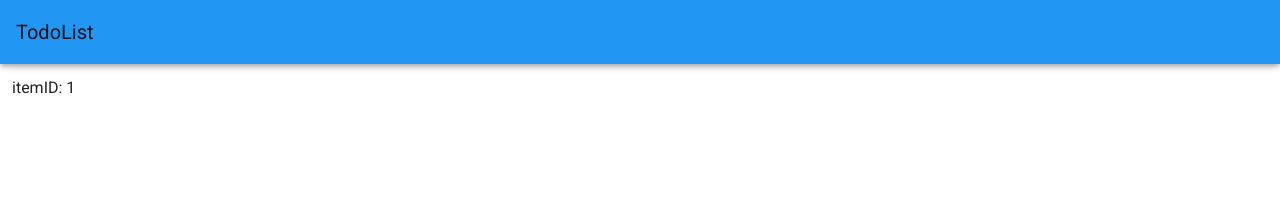
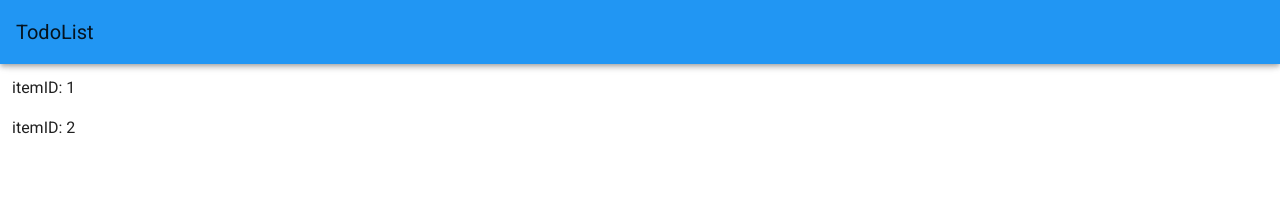
Before and after one commit to Norbi-S/todolist, a Vue app: page / in a window 1280 px wide. Shown: the top 206 px of the page. Built offline with nearby package versions, Linux system fonts and the light colour scheme.

Commit message:
Integrated with items card

```diff
--- a/src/components/TodoItemCard.vue
+++ b/src/components/TodoItemCard.vue
@@ -1,6 +1,6 @@
 <template>
   <div>
-    <p>itemID: {{ itemID }}</p>
+    <p>itemID: {{ itemId }}</p>
   </div>
 </template>
 
@@ -9,7 +9,7 @@ import Vue from 'vue';
 
 export default Vue.extend({
   props: {
-    itemID: {
+    itemId: {
       type: Number,
     },
   },
--- a/src/components/TodoItemList.vue
+++ b/src/components/TodoItemList.vue
@@ -1,14 +1,22 @@
 <template>
   <v-container fluid>
-    <TodoItemCard :itemID="1"></TodoItemCard>
+    <TodoItemCard
+      v-for="todo in todos"
+      :key="todo"
+      :item-id="todo"
+    ></TodoItemCard>
   </v-container>
 </template>
 
 <script lang="ts">
 import Vue from 'vue';
 import TodoItemCard from './TodoItemCard.vue';
+import { mapGetters } from 'vuex';
 
 export default Vue.extend({
   components: { TodoItemCard },
+  computed: {
+    ...mapGetters(['todos']),
+  },
 });
 </script>
--- a/src/store/modules/todoitems/getters.ts
+++ b/src/store/modules/todoitems/getters.ts
@@ -4,9 +4,8 @@ import State from './state';
 export default {
   todos: ({ itemsMap }) => Object.values(itemsMap).map(({ id }) => id),
 
-  doneTodos: ({ itemsMap }) =>
-    Object.values(itemsMap)
-      .filter(({ done }) => done)
-      .map(({ id }) => id),
+  isTodoDone: ({ itemsMap }) => (id: number) => itemsMap[id].done,
+
+  getItem: ({ itemsMap }) => (id: number) => itemsMap[id],
   /* eslint-disable-next-line @typescript-eslint/no-explicit-any */
 } as GetterTree<State, any>;
```
